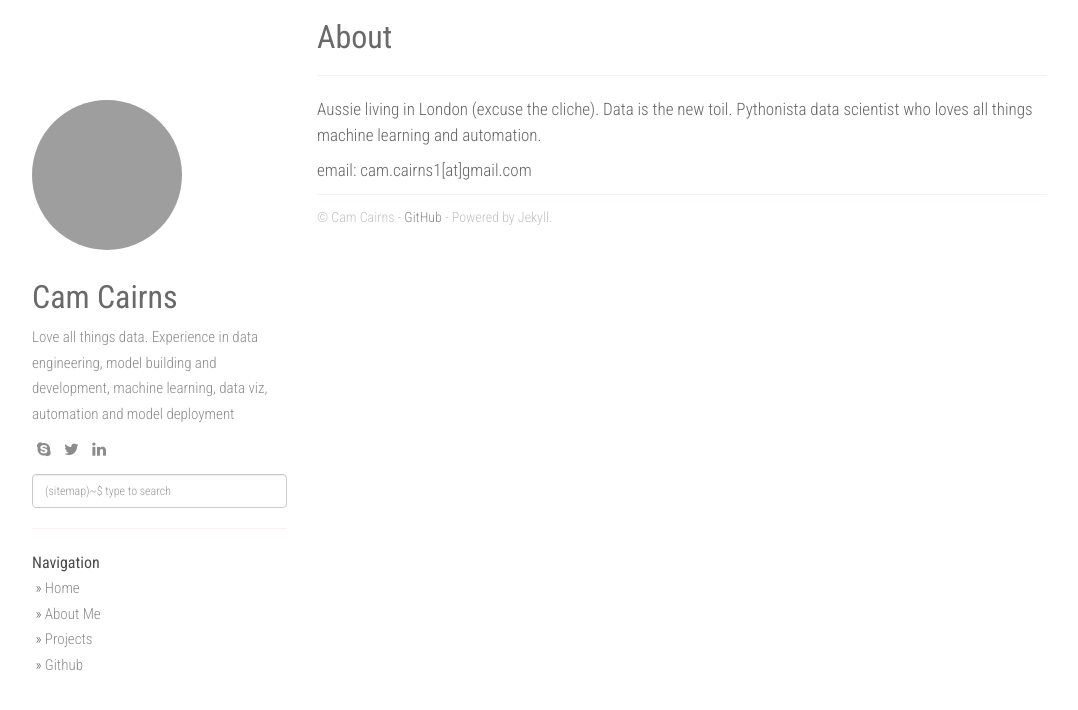
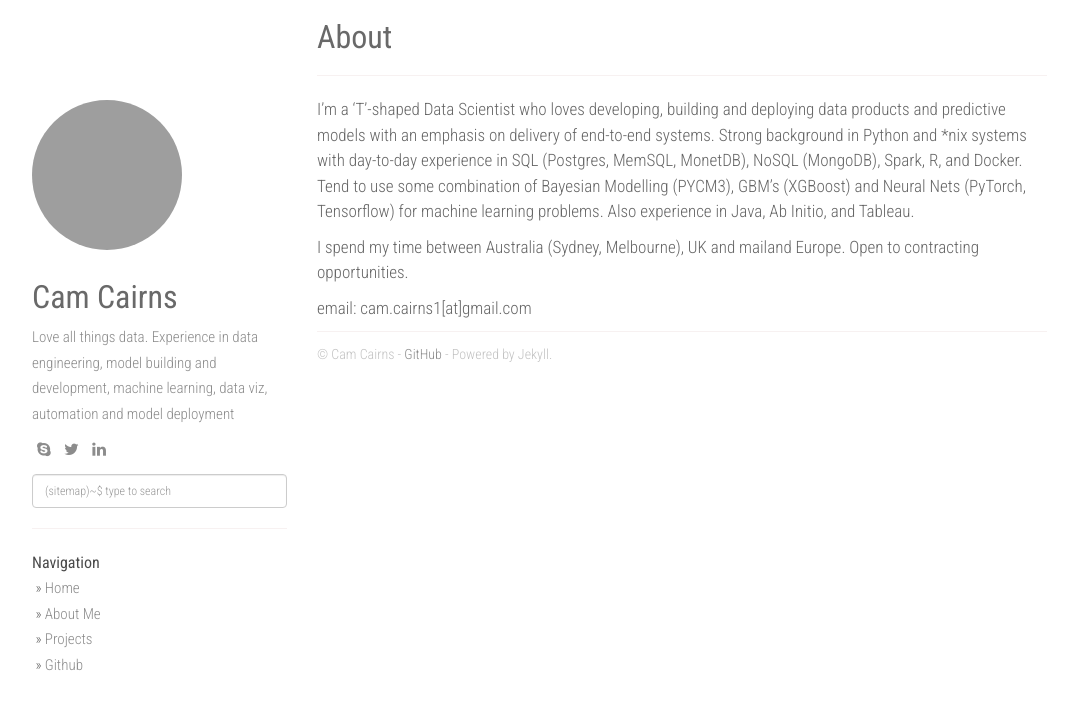
Before and after one commit to CamCairns/CamCairns.github.io, a Jekyll site: the page built from about.md, in a window 1280 px wide. Shown: the top 710 px of the page, without its empty margins (53-1131 px from the left). Built offline with Jekyll 4.4.1, drawn with Linux system fonts in a browser that asks for light colours; nearby versions of some CDN libraries; a file with an impossible date is left out; grey boxes are pictures that could not be loaded.

Commit message:
Updated Update

```diff
--- a/about.md
+++ b/about.md
@@ -4,6 +4,8 @@ title: About
 permalink: /about/
 ---
 
-Aussie living in London (excuse the cliche). Data is the new toil. Pythonista data scientist who loves all things machine learning and automation.
+I'm a 'T'-shaped Data Scientist who loves developing, building and deploying data products and predictive models with an emphasis on delivery of end-to-end systems. Strong background in Python and *nix systems with day-to-day experience in SQL (Postgres, MemSQL, MonetDB), NoSQL (MongoDB), Spark, R, and Docker. Tend to use some combination of Bayesian Modelling (PYCM3), GBM's (XGBoost) and Neural Nets (PyTorch, Tensorflow) for machine learning problems. Also experience in Java, Ab Initio, and Tableau.
+
+I spend my time between Australia (Sydney, Melbourne), UK and mailand Europe. Open to contracting opportunities.
 
 email: cam.cairns1[at]gmail.com
```
